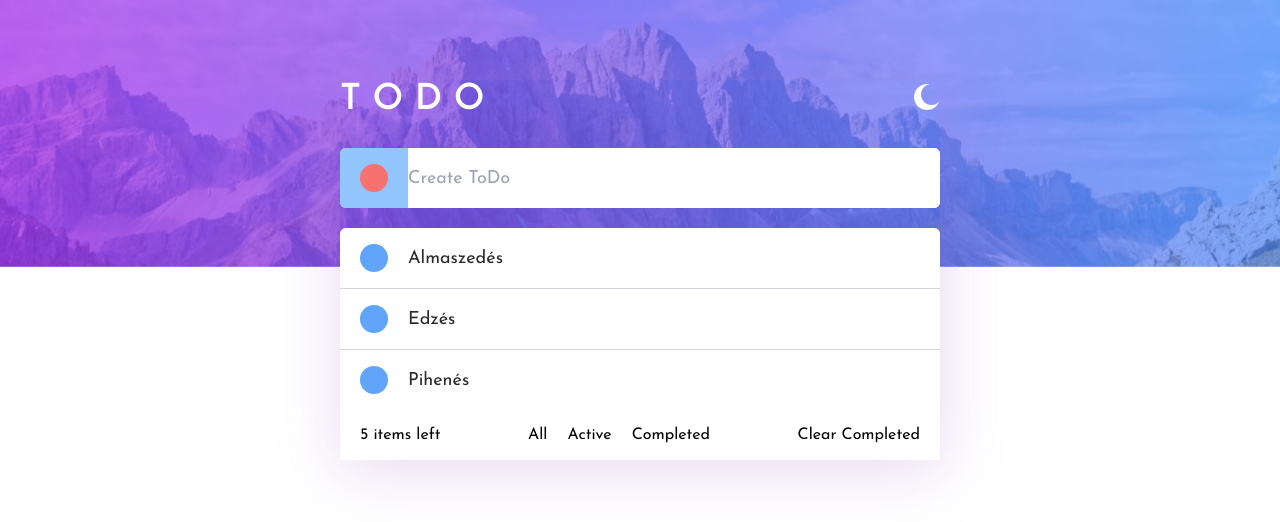
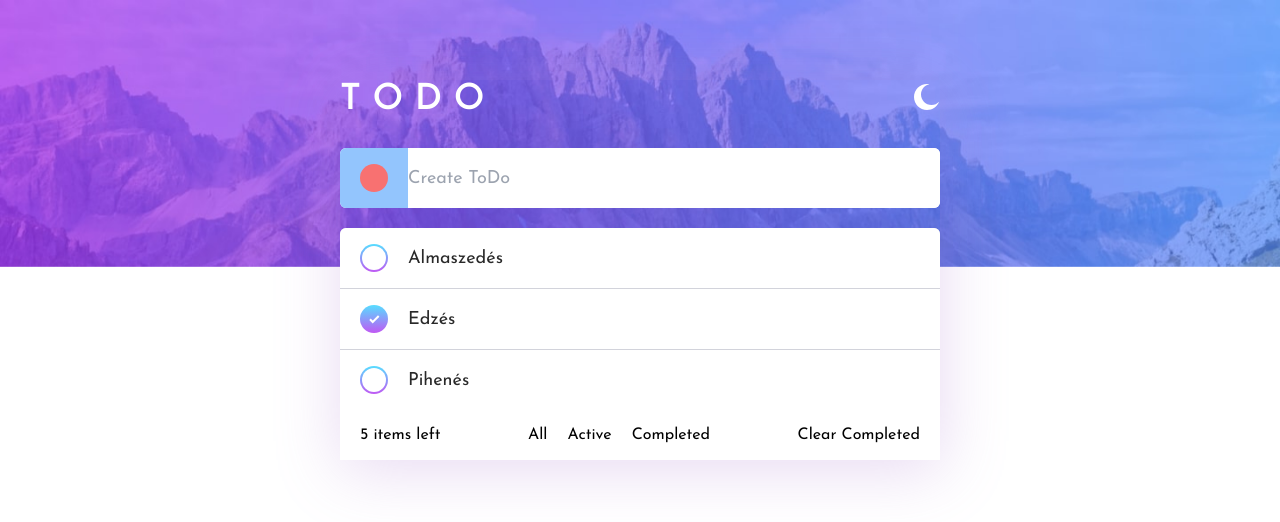
Before and after one commit to Vajk93/ng-todoapp_new, an Angular app in the folder todoapp/: page / in a window 1280 px wide. Shown: the top 522 px of the page. Built offline with nearby package versions, Linux system fonts and the light colour scheme.

Commit message:
[MINOR] added checkbox design by completed or not

```diff
--- a/todoapp/src/app/projects/ng-to-do/ng-to-do.component.css
+++ b/todoapp/src/app/projects/ng-to-do/ng-to-do.component.css
@@ -16,3 +16,7 @@ section {
 .hide_scrollbar::-webkit-scrollbar {
 	display: none; /* Chrome, Safari és Opera */
 }
+
+.linear-bg {
+    background-color: linear-gradient(hsl(192, 100%, 67%), hsl(280, 87%, 65%)) !important;
+}
--- a/todoapp/src/app/projects/ng-to-do/ng-to-do.component.html
+++ b/todoapp/src/app/projects/ng-to-do/ng-to-do.component.html
@@ -24,7 +24,11 @@
 			(mouseenter)="selectToDo(it.id)"
 			class="flex min-h-[60px] bg-white w-full">
 		<div class="flex justify-center items-center px-5">
-		<div [ngClass]="selectedToDoId === i + 1 ? 'bg-red-400' : 'bg-blue-400'" class="rounded-full border-my-bright-blue h-7 w-7 cursor-pointer"></div>
+		<div (click)="changeStatus(it)" [ngClass]="selectedToDoId === i + 1 ? 'bg-re' : 'bg-bl'"
+			class="relative bg-my-linear-bg rounded-full border-my-bright-blue h-7 w-7 cursor-pointer flex justify-center items-center">
+			<div *ngIf="!it.completed" class="absolute top-[2px] left-[2px] right-[2px] bottom-[2px] rounded-full bg-white"></div>
+			<svg xmlns="http://www.w3.org/2000/svg" width="11" height="9"><path fill="none" stroke="#FFF" stroke-width="2" d="M1 4.304L3.696 7l6-6"/></svg>
+		</div>
 			</div>
 			<div class="flex items-center flex-1">
 				<p class="text-[18px] text-my-black-text">{{it.title}}</p>
--- a/todoapp/src/app/projects/ng-to-do/ng-to-do.component.ts
+++ b/todoapp/src/app/projects/ng-to-do/ng-to-do.component.ts
@@ -38,6 +38,15 @@ export class NgToDoComponent {
 		this.toDos.splice(index, 1);
 	}
 
+	protected changeStatus(task: IToDo){
+		this.toDos.forEach((toDo:IToDo)=>{
+			if(task === toDo){
+				toDo.completed = !toDo.completed
+			}
+		})
+		console.log(this.toDos);
+	}
+
 	protected generateNewId(items: IToDo[]): number {
 		if (items.length === 0) {
 		  return 1; // Ha a tömb üres, kezdjük az id-t 1-gyel
--- a/todoapp/tailwind.config.js
+++ b/todoapp/tailwind.config.js
@@ -8,7 +8,6 @@ module.exports = {
       colors: {
         'my-black-text': '#292929',
         'my-bright-blue': 'hsl(220, 98%, 61%)',
-        'my-check-bg': 'linear-gradient(hsl(192, 100%, 67%), hsl(280, 87%, 65%))',
         'my-very-light-gray': 'hsl(0, 0%, 98%)',
         'my-very-light-grayish-blue': 'hsl(236, 33%, 92%)',
         'my-light-grayish-blue': 'hsl(233, 11%, 84%)',
@@ -22,6 +21,10 @@ module.exports = {
         'my-dark-very-dark-grayish-blue': 'hsl(233, 14%, 35%)',
         'my-dark-very-dark-grayish-blue-2': 'hsl(237, 14%, 26%)',
       },
+      // for linear, gradientColorStops, we need backgroundImage:
+      backgroundImage: {
+        'my-linear-bg': 'linear-gradient(hsl(192, 100%, 67%), hsl(280, 87%, 65%))',
+      }
     },
   },
   plugins: [],
```
